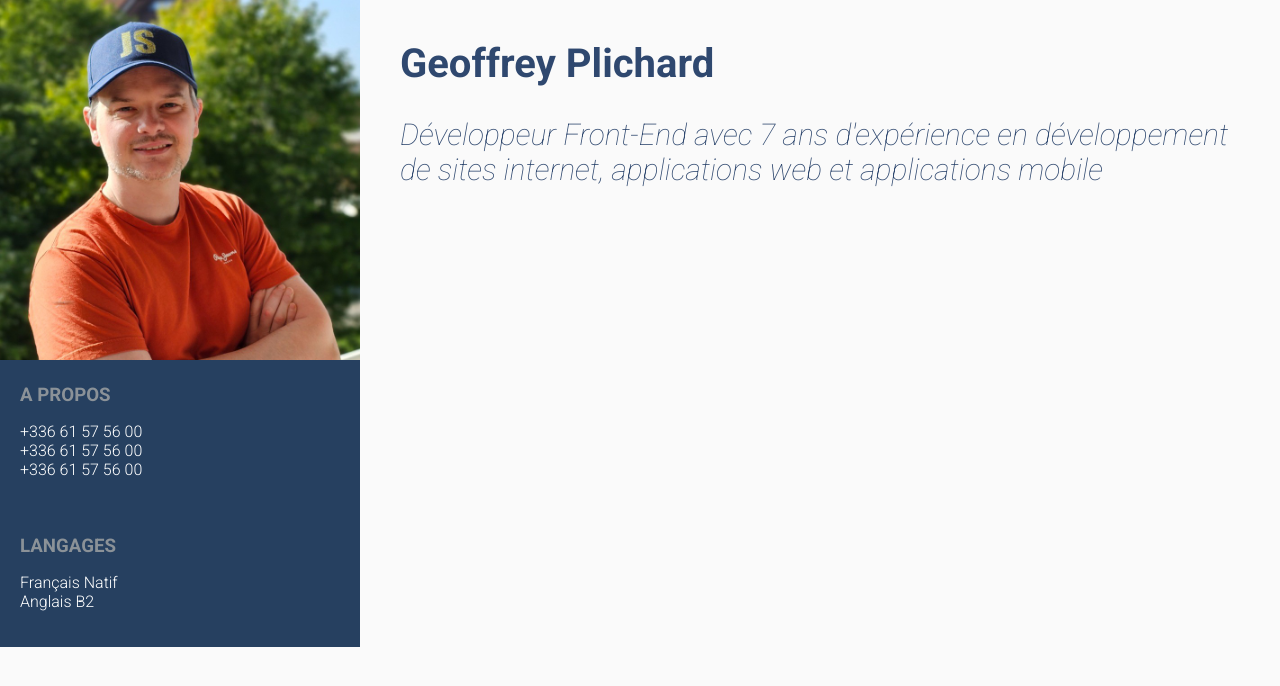
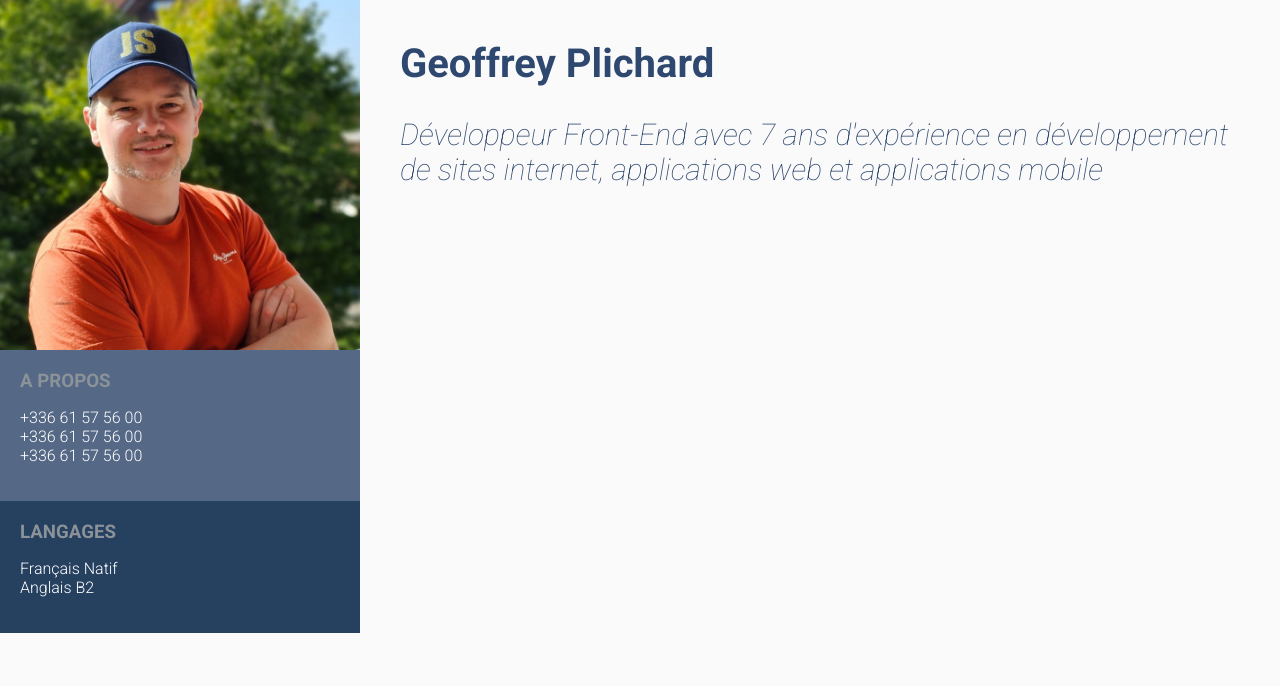
Before and after one commit to GeoffreyPlichard/cv, an Angular app in the folder cv/: page / in a window 1280 px wide. Shown: the top 686 px of the page. Built offline with nearby package versions, Linux system fonts and the light colour scheme.

Commit message:
fix image

```diff
--- a/cv/src/app/app.component.html
+++ b/cv/src/app/app.component.html
@@ -2,7 +2,8 @@
   <!-- <img src="assets/cv.jpeg" width="1600" alt=""> -->
 <section>
   <aside class="col__left">
-    <img src="assets/me.jpeg" alt="me">
+    <article>
+    </article>
     <article>
       <div class="inner">
         <h3>A Propos</h3>
@@ -23,7 +24,7 @@
       </div>
     </article>
   </aside>
-  <main class="col__right">
+  <main>
     <header>
       <h1>Geoffrey Plichard</h1>
       <p>Développeur Front-End avec 7 ans d'expérience en développement de sites internet, applications web et applications mobile</p>
--- a/cv/src/app/app.component.scss
+++ b/cv/src/app/app.component.scss
@@ -9,7 +9,17 @@ section {
       width: 100%;
     }
 
+
     article {
+      &:first-child {
+        background-image: url('/assets/me.jpeg');
+        height: 350px;
+        background-size: cover;
+      }
+      &:nth-child(2) {
+        background-color: var(--color-bg-left3);
+      }
+
       .inner {
         padding: 20px;
       }
--- a/cv/src/styles.scss
+++ b/cv/src/styles.scss
@@ -4,6 +4,8 @@
 body, html {
   --color-bg-right: #FAFAFA;
   --color-bg-left: #264060;
+  --color-bg-left2: #C9D4E6;
+  --color-bg-left3: #556885;
 
   --color-title: #2F486F;
   --color-text-right: #5F5E62;
```
